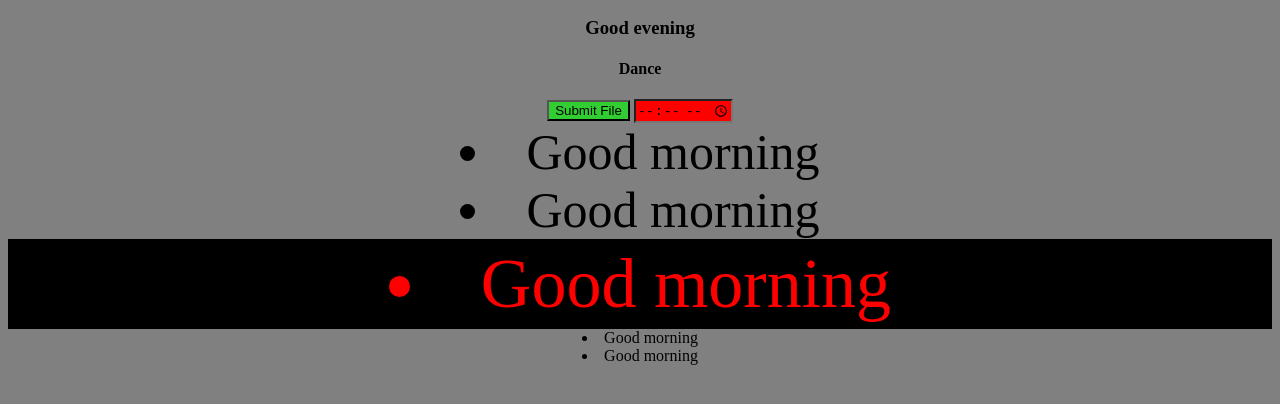
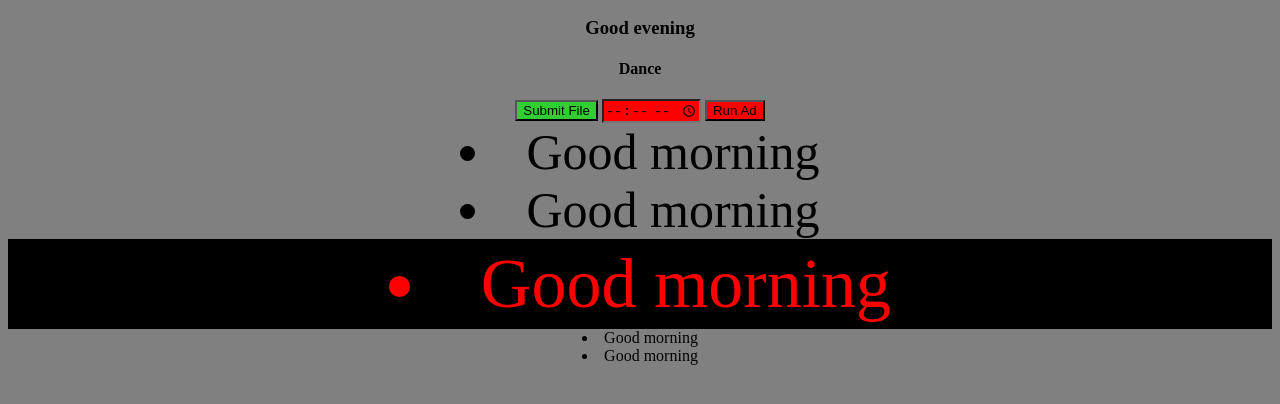
Before and after one commit to Theophilus38/shopping, a plain HTML site: page index.html in a window 1280 px wide. Shown: the part 144-548 px from the top of the page. Drawn offline with Linux system fonts and the light colour scheme.

Commit message:
Added an input tag

```diff
--- a/index.html
+++ b/index.html
@@ -27,6 +27,7 @@
     </h4>
     <button>Submit File</button>
     <input type="time" />
+    <input type="button" value="Run Ad">
 
 
 
```
